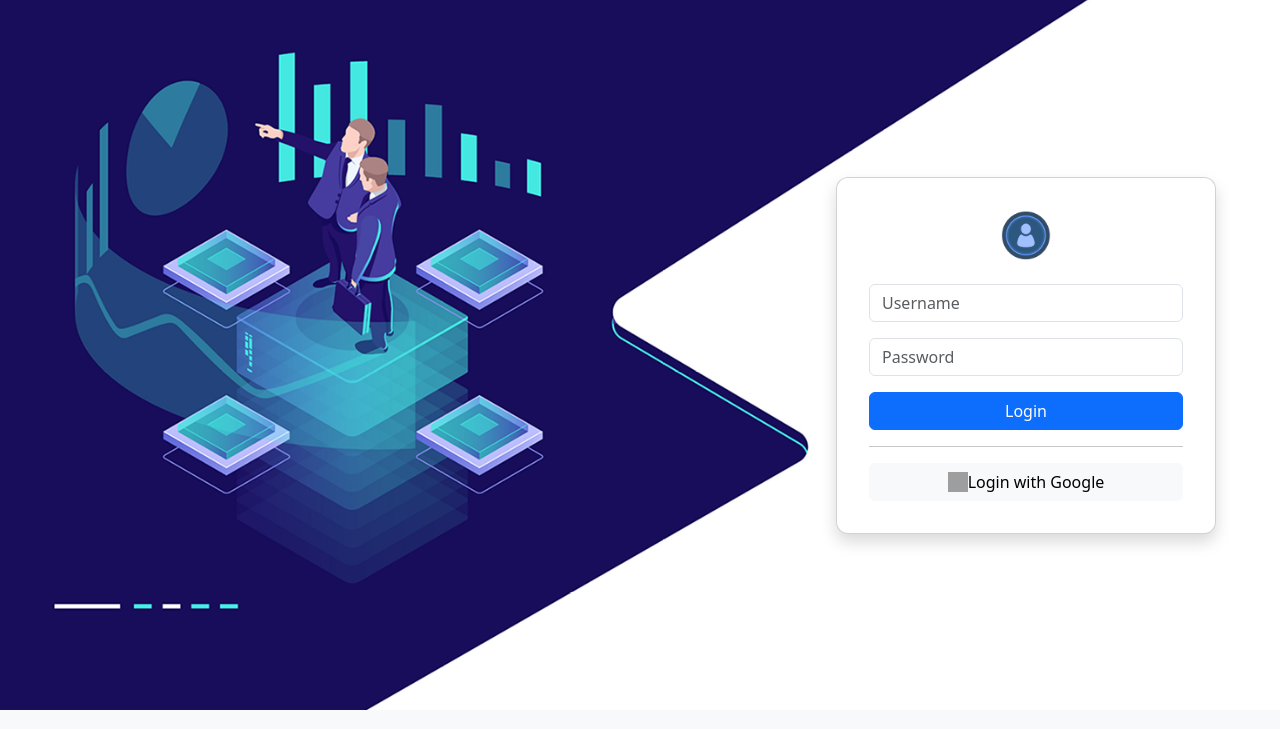
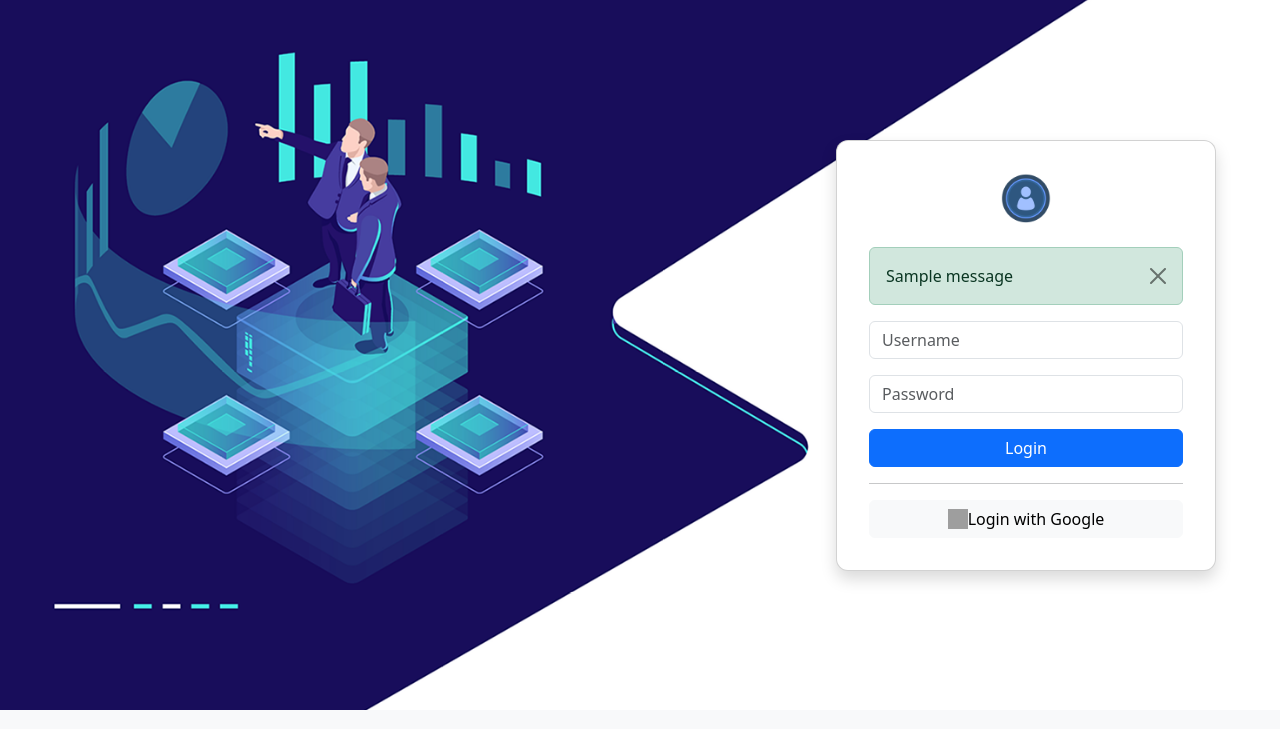
Before and after one commit to Deepak-Muvvala-Magnasoft/Base, a Flask app: page /login in a window 1280 px wide. Shown: the part 71-800 px from the top of the page. Run offline with Flask 3, Linux system fonts and the light colour scheme; one stand-in notice (Sample message) is shown; parts of the project's set-up code (start-up, migrations or seed data) failed here and were passed over; some libraries are stand-ins or nearby versions; grey boxes are pictures that could not be loaded.

Commit message:
login error

```diff
--- a/templates/login.html
+++ b/templates/login.html
@@ -24,6 +24,18 @@
       <h1 class="h3 mb-4 text-center">
         <img src="{{ url_for('static', filename='images/user-icon.png') }}" alt="User Logo" class="user-logo" />
       </h1>
+
+      {# show flashed messages (success / danger) - place this immediately above the <form> #}
+      {% with messages = get_flashed_messages(with_categories=true) %}
+        {% if messages %}
+          {% for category, message in messages %}
+            <div class="alert alert-{{ category }} alert-dismissible fade show" role="alert">
+              {{ message }}
+              <button type="button" class="btn-close" data-bs-dismiss="alert" aria-label="Close"></button>
+            </div>
+          {% endfor %}
+        {% endif %}
+      {% endwith %}
 
       <form method="POST" aria-label="Login Form">
         <div class="mb-3">
```
